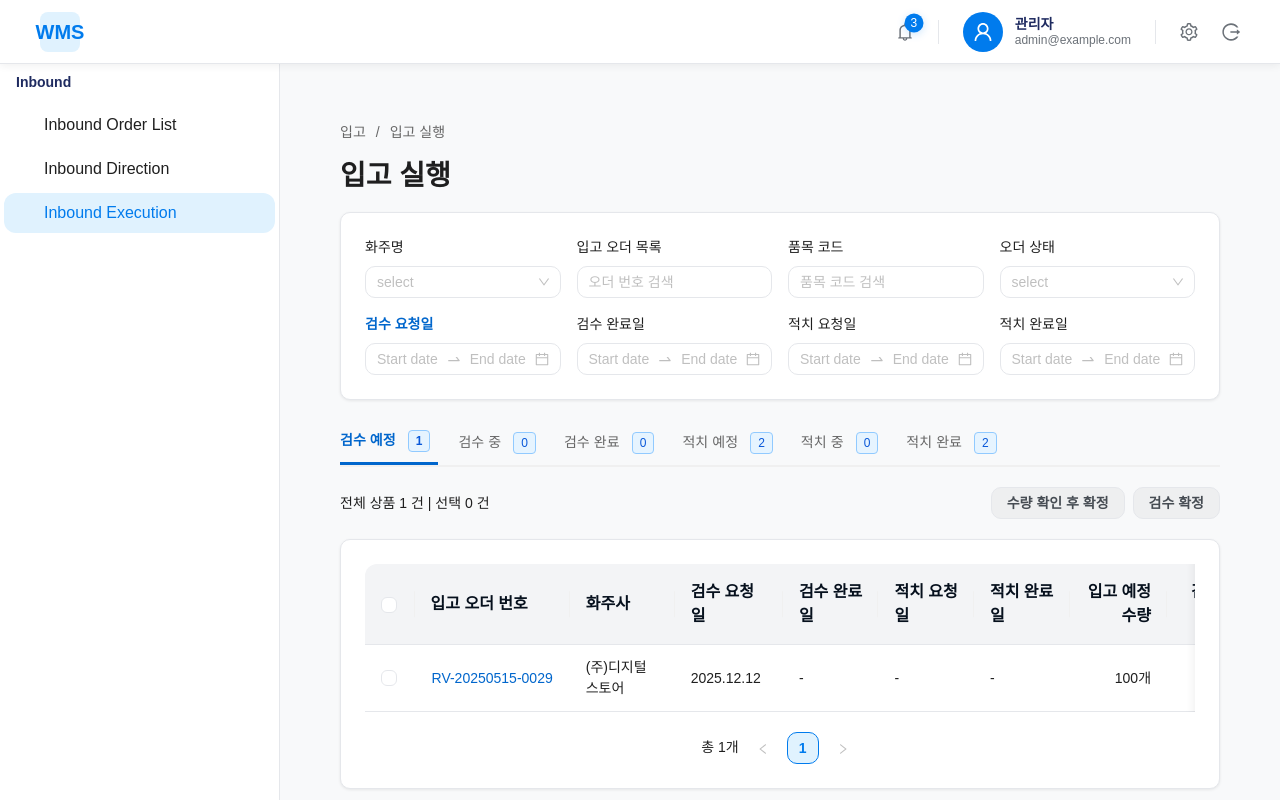
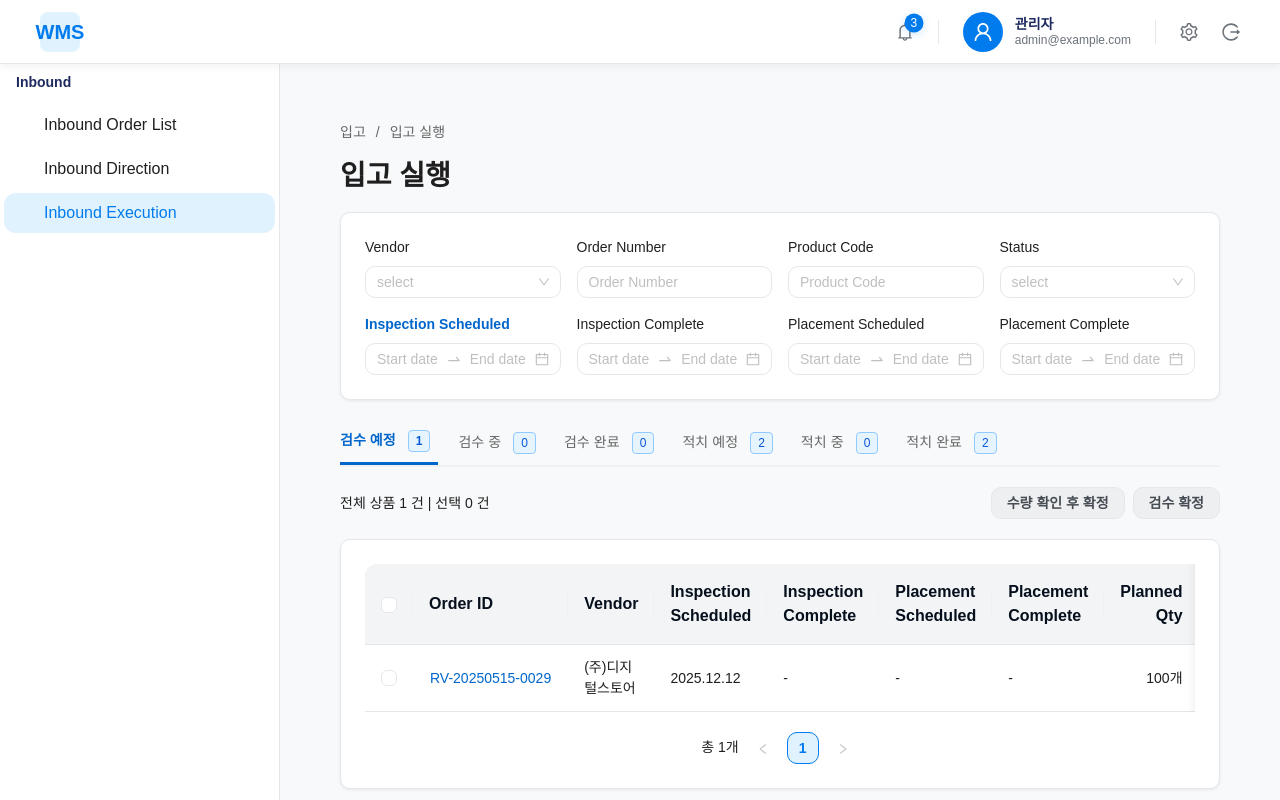
Before and after one commit to losnah-think/wms-wf, a Next.js app: page /en/inbound/execution in a window 1280 px wide. Built offline with nearby package versions, Linux system fonts and the light colour scheme; a web font is replaced by a local one.

Commit message:
feat: Internationalize inbound execution page with i18n translations

```diff
--- a/app/[locale]/inbound/execution/page.tsx
+++ b/app/[locale]/inbound/execution/page.tsx
@@ -452,7 +452,7 @@ export default function InboundExecutionPage() {
         ),
       },
       {
-        title: '입고 오더 번호',
+        title: t('orderId'),
         dataIndex: 'orderId',
         key: 'orderId',
         width: 150,
@@ -470,76 +470,76 @@ export default function InboundExecutionPage() {
         ),
       },
       {
-        title: '화주사',
+        title: t('vendor'),
         dataIndex: 'vendor',
         key: 'vendor',
         width: 120,
       },
       {
-        title: '검수 요청일',
+        title: t('receipt'),
         dataIndex: 'inspectionRequestDate',
         key: 'inspectionRequestDate',
         width: 110,
       },
       {
-        title: '검수 완료일',
+        title: t('inspection_complete'),
         dataIndex: 'inspectionCompletionDate',
         key: 'inspectionCompletionDate',
         width: 110,
       },
       {
-        title: '적치 요청일',
+        title: t('pending'),
         dataIndex: 'placementRequestDate',
         key: 'placementRequestDate',
         width: 110,
       },
       {
-        title: '적치 완료일',
+        title: t('completed'),
         dataIndex: 'placementCompletionDate',
         key: 'placementCompletionDate',
         width: 110,
       },
       {
-        title: '입고 예정 수량',
+        title: t('plannedQty'),
         dataIndex: 'plannedQty',
         key: 'plannedQty',
         width: 110,
         align: 'right' as const,
       },
       {
-        title: '검수 완료 수량',
+        title: t('confirmedQty'),
         dataIndex: 'inspectionCompletedQty',
         key: 'inspectionCompletedQty',
         width: 120,
         align: 'right' as const,
       },
       {
-        title: '적치 완료 수량',
+        title: t('confirmedQty'),
         dataIndex: 'placementCompletedQty',
         key: 'placementCompletedQty',
         width: 120,
         align: 'right' as const,
       },
       {
-        title: '입고 오더 상태',
+        title: t('status'),
         dataIndex: 'status',
         key: 'status',
         width: 100,
         render: (status: string) => {
           const statusMap: Record<string, { label: string; color: string }> = {
-            'receipt': { label: '검수 예정', color: '#2db7f5' },
-            'inspecting': { label: '검수 중', color: '#f57602' },
-            'inspection_complete': { label: '검수 완료', color: '#87d068' },
-            'pending': { label: '적치 예정', color: '#2db7f5' },
-            'placed': { label: '적치 중', color: '#f57602' },
-            'completed': { label: '적치 완료', color: '#87d068' },
+            'receipt': { label: t('receipt'), color: '#2db7f5' },
+            'inspecting': { label: t('inspecting'), color: '#f57602' },
+            'inspection_complete': { label: t('inspection_complete'), color: '#87d068' },
+            'pending': { label: t('pending'), color: '#2db7f5' },
+            'placed': { label: t('placed'), color: '#f57602' },
+            'completed': { label: t('completed'), color: '#87d068' },
           }
           const info = statusMap[status] || { label: status, color: '#999' }
           return <Tag color={info.color}>{info.label}</Tag>
         },
       },
       {
-        title: '작업자',
+        title: t('worker'),
         dataIndex: 'worker',
         key: 'worker',
         width: 100,
@@ -570,7 +570,7 @@ export default function InboundExecutionPage() {
         <Row gutter={[16, 16]}>
           <Col xs={24} sm={12} md={6}>
             <div style={{ marginBottom: '8px' }}>
-              <label>화주명</label>
+              <label>{t('filterVendor')}</label>
             </div>
             <Select
               style={{ width: '100%' }}
@@ -589,27 +589,27 @@ export default function InboundExecutionPage() {
           </Col>
           <Col xs={24} sm={12} md={6}>
             <div style={{ marginBottom: '8px' }}>
-              <label>입고 오더 목록</label>
+              <label>{t('filterOrderId')}</label>
             </div>
             <Input
-              placeholder="오더 번호 검색"
+              placeholder={t('filterOrderId')}
               value={filters.orderId || ''}
               onChange={(e) => setFilters({ ...filters, orderId: e.target.value || undefined })}
             />
           </Col>
           <Col xs={24} sm={12} md={6}>
             <div style={{ marginBottom: '8px' }}>
-              <label>품목 코드</label>
+              <label>{t('filterProductCode')}</label>
             </div>
             <Input
-              placeholder="품목 코드 검색"
+              placeholder={t('filterProductCode')}
               value={filters.productCode || ''}
               onChange={(e) => setFilters({ ...filters, productCode: e.target.value || undefined })}
             />
           </Col>
           <Col xs={24} sm={12} md={6}>
             <div style={{ marginBottom: '8px' }}>
-              <label>오더 상태</label>
+              <label>{t('filterStatus')}</label>
             </div>
             <Select
               style={{ width: '100%' }}
@@ -617,19 +617,19 @@ export default function InboundExecutionPage() {
               value={filters.status}
               onChange={(value) => setFilters({ ...filters, status: value })}
               options={[
-                { label: '검수 예정', value: 'receipt' },
-                { label: '검수 중', value: 'inspecting' },
-                { label: '검수 완료', value: 'inspection_complete' },
-                { label: '적치 예정', value: 'pending' },
-                { label: '적치 중', value: 'placed' },
-                { label: '적치 완료', value: 'completed' },
+                { label: t('receipt'), value: 'receipt' },
+                { label: t('inspecting'), value: 'inspecting' },
+                { label: t('inspection_complete'), value: 'inspection_complete' },
+                { label: t('pending'), value: 'pending' },
+                { label: t('placed'), value: 'placed' },
+                { label: t('completed'), value: 'completed' },
               ]}
               allowClear
             />
           </Col>
           <Col xs={24} sm={12} md={6}>
             <div style={{ marginBottom: '8px' }}>
-              <label style={{ color: '#0066cc', fontWeight: 'bold' }}>검수 요청일</label>
+              <label style={{ color: '#0066cc', fontWeight: 'bold' }}>{t('receipt')}</label>
             </div>
             <DatePicker.RangePicker
               value={
@@ -649,7 +649,7 @@ export default function InboundExecutionPage() {
           </Col>
           <Col xs={24} sm={12} md={6}>
             <div style={{ marginBottom: '8px' }}>
-              <label>검수 완료일</label>
+              <label>{t('inspection_complete')}</label>
             </div>
             <DatePicker.RangePicker
               value={
@@ -669,7 +669,7 @@ export default function InboundExecutionPage() {
           </Col>
           <Col xs={24} sm={12} md={6}>
             <div style={{ marginBottom: '8px' }}>
-              <label>적치 요청일</label>
+              <label>{t('pending')}</label>
             </div>
             <DatePicker.RangePicker
               value={
@@ -689,7 +689,7 @@ export default function InboundExecutionPage() {
           </Col>
           <Col xs={24} sm={12} md={6}>
             <div style={{ marginBottom: '8px' }}>
-              <label>적치 완료일</label>
+              <label>{t('completed')}</label>
             </div>
             <DatePicker.RangePicker
               value={
--- a/messages/en.json
+++ b/messages/en.json
@@ -237,24 +237,14 @@
       "filterProductCode": "Product Code",
       "filterStatus": "Status",
       "all": "All",
+      "items": "items",
       "search": "Search",
-      "reset": "Reset",
-      "selectDelete": "Delete Selected",
-      "noSelectedItems": "No items selected",
-      "deleteConfirm": "Are you sure you want to delete?",
-      "deleteSuccess": "Deleted successfully",
-      "taskDateRange": "Task Date Range",
-      "startDate": "Start Date",
-      "endDate": "End Date",
-      "transportType": "Transport Type",
-      "transportPrice": "Transport Price",
-      "barcode": "Barcode",
-      "barcodeScanner": "Barcode Scanner",
-      "quantity": "Quantity",
-      "confirmQtySuccess": "Quantity confirmed successfully",
-      "inspectionCompleteSuccess": "Inspection completed successfully",
-      "placementSuccess": "Placement completed successfully",
-      "error": "An error occurred",
+      "total": "Total",
+      "selectAtLeastOne": "Please select at least one item",
+      "goBack": "Go Back",
+      "productDetails": "Product Details",
+      "workHistory": "Work History",
+      "noWorkHistory": "No work history available",
       "selectAtLeastOne": "Select at least one item"
     },
     "expectedRegistration": {
```
